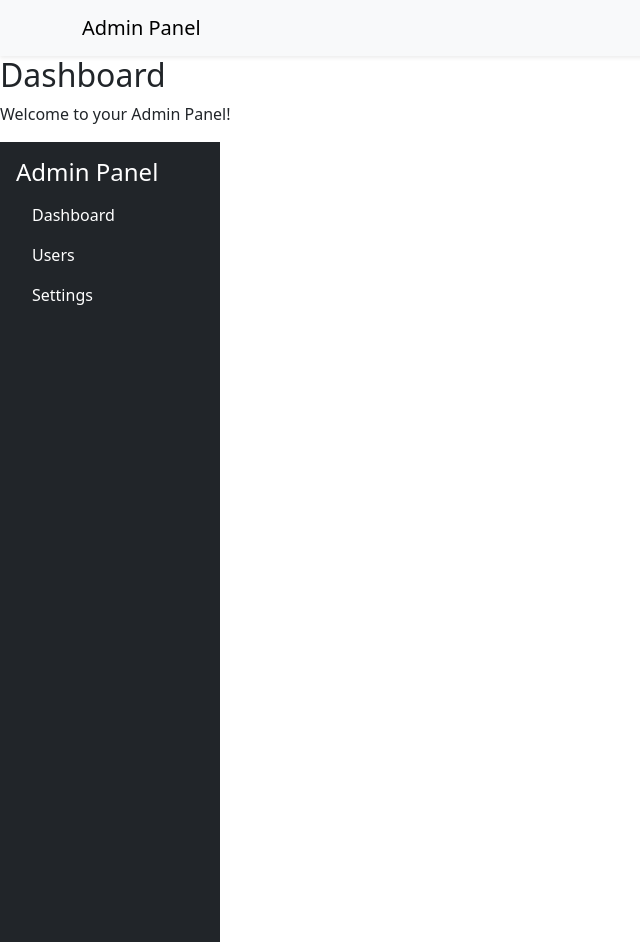
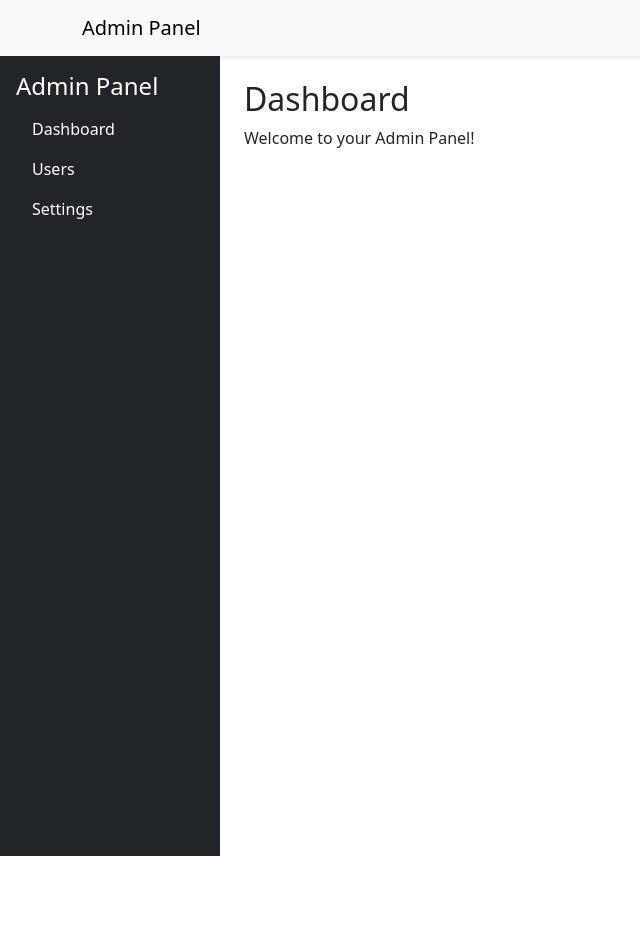
Before and after one commit to ubaid2917/mern-admin-panel, a React (Vite) app: page / in a window 1280 px wide. Shown: the whole page, without its empty margins (0-640 px from the left). After the commit the page ends 800 px from the top, so only its background shows below. Built offline with nearby package versions, Linux system fonts and the light colour scheme.

Commit message:
fixed sidebar issue

```diff
--- a/src/App.jsx
+++ b/src/App.jsx
@@ -13,7 +13,6 @@ function App() {
     <>
         <Topbar />
         <Dashboard  />
-        <Sidebar  />
 
     </>
   )
--- a/src/components/Dashboard.jsx
+++ b/src/components/Dashboard.jsx
@@ -1,11 +1,12 @@
 import React from "react";
+import Layout from "./Layout";
 
 function Dashboard() {
   return (
-    <div>
+    <Layout>
       <h2>Dashboard</h2>
       <p>Welcome to your Admin Panel!</p>
-    </div>
+    </Layout>
   );
 }
 
--- /dev/null
+++ b/src/components/Layout.jsx
@@ -0,0 +1,17 @@
+import React from "react";
+import Sidebar from "./Sidebar";
+
+function Layout({ children }) {
+  return (
+    <div className="d-flex">
+      <Sidebar />
+
+      {/* Content area */}
+      <div className="flex-grow-1 p-4" style={{ marginLeft: "220px" }}>
+        {children}
+      </div>
+    </div>
+  );
+}
+
+export default Layout;
--- a/src/components/Sidebar.jsx
+++ b/src/components/Sidebar.jsx
@@ -2,7 +2,10 @@ import React from "react";
 
 function Sidebar() {
   return (
-    <div className="bg-dark text-white vh-100 p-3" style={{width: "220px"}}>
+    <div
+      className="bg-dark text-white vh-100 p-3 position-fixed"
+      style={{ width: "220px" }}
+    >
       <h4>Admin Panel</h4>
       <ul className="nav flex-column">
         <li className="nav-item">
```
